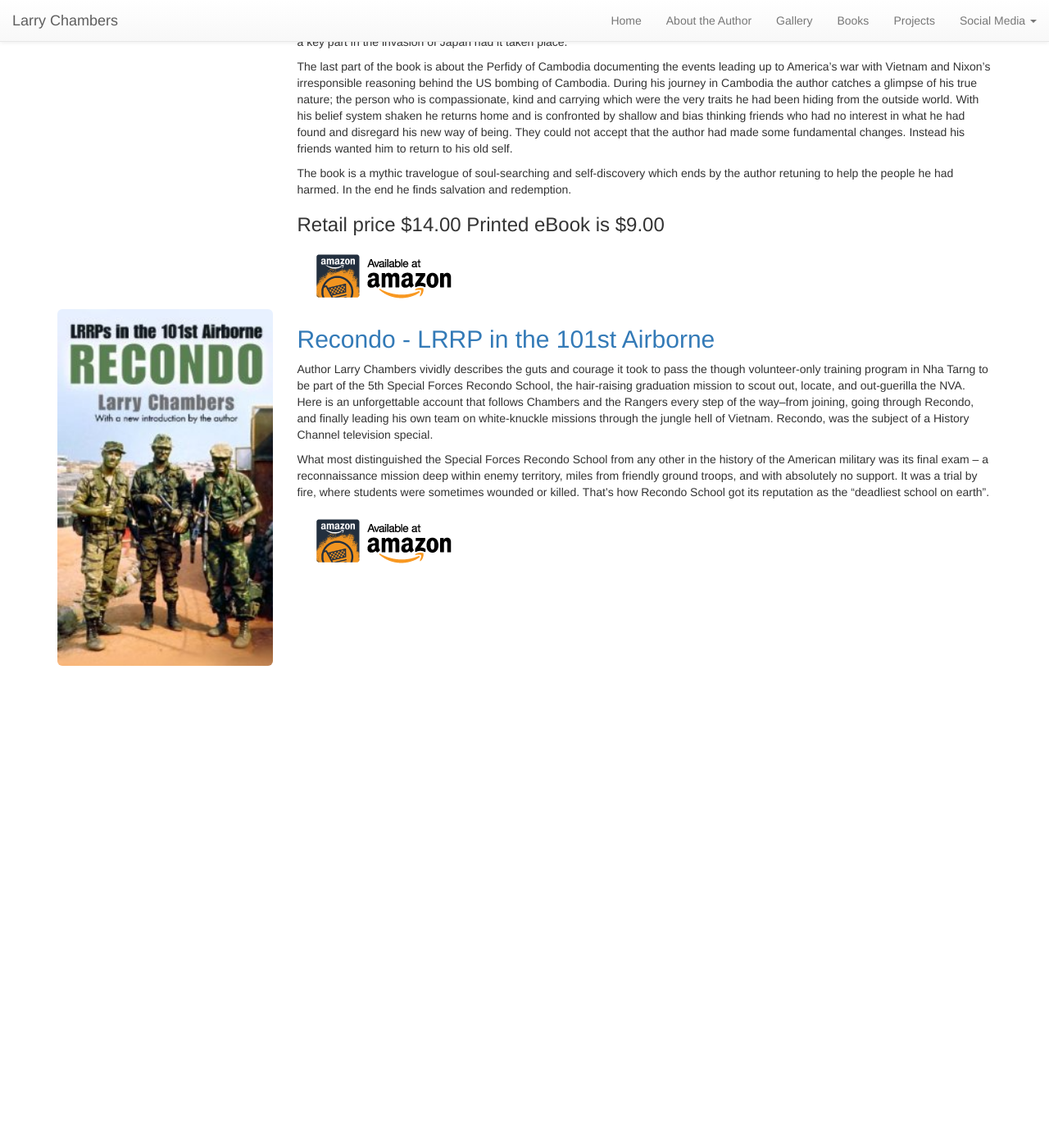
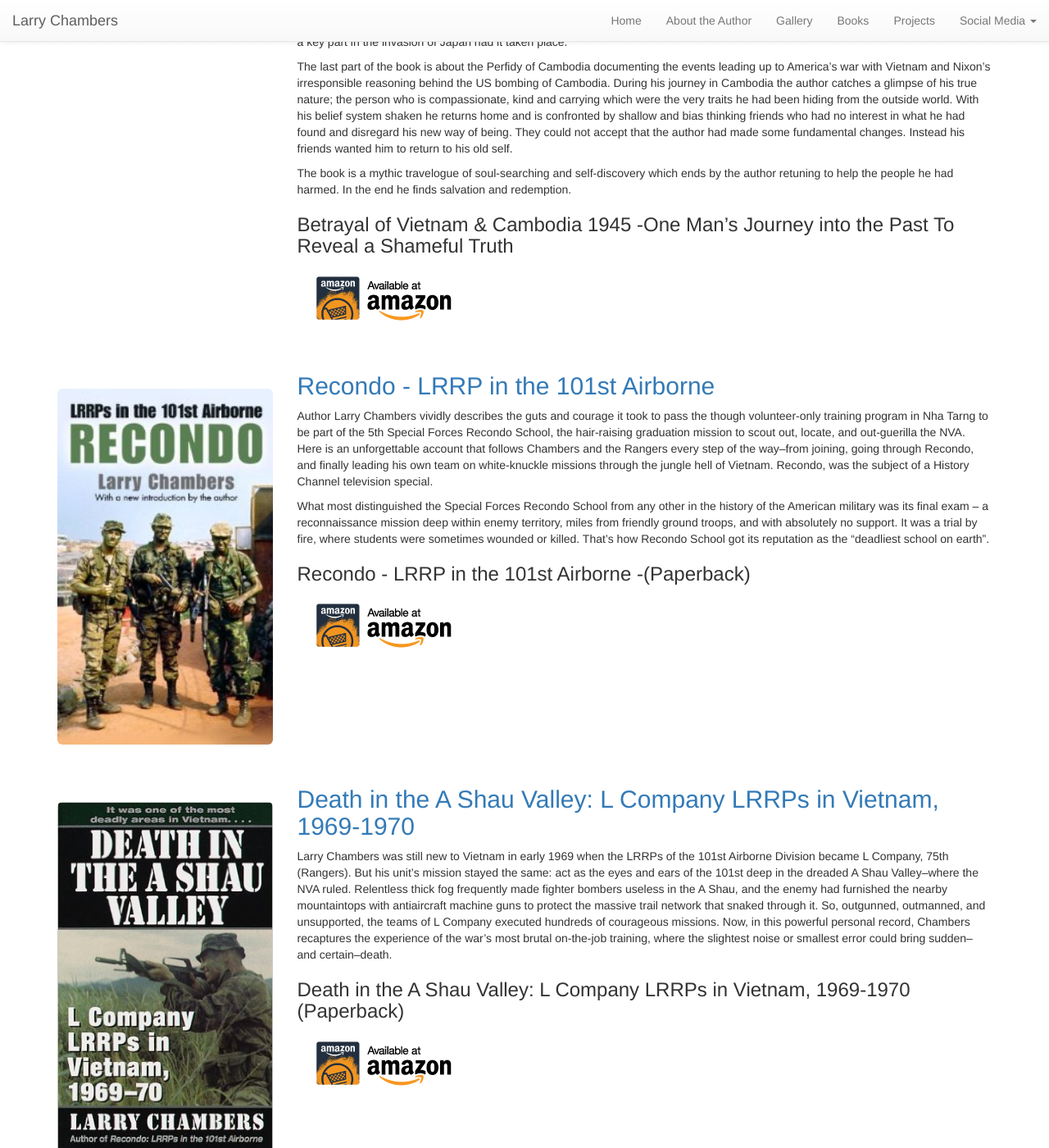
Before and after one commit to larrychambers/larrychambers.github.io, a Jekyll site: the page built from index.html, in a window 1280 px wide and 1400 px high, scrolled down 1292 px. Shown: the whole window at 82% size. Built offline with Jekyll 4.4.1, drawn with Linux system fonts in a browser that asks for light colours; nearby versions of some CDN libraries; before the commit the page ends 2134 px from its top, so only the background shows below that.

Commit message:
update content

```diff
--- /dev/null
+++ b/_posts/2016-12-01-death-in-the-a-shau-valley.markdown
@@ -0,0 +1,12 @@
+---
+layout: post
+title:  "Death in the A Shau Valley: L Company LRRPs in Vietnam, 1969-1970 "
+date:   2016-12-02 10:00:00 +0700
+cover: 6a00e009913926883301b8d210a1aa970c.jpg
+amazon: "https://www.amazon.com/Death-Shau-Valley-Company-1969-1970/dp/0804115753/ref=asap_bc?ie=UTF8"
+categories: book
+---
+
+Larry Chambers was still new to Vietnam in early 1969 when the LRRPs of the 101st Airborne Division became L Company, 75th (Rangers). But his unit's mission stayed the same: act as the eyes and ears of the 101st deep in the dreaded A Shau Valley--where the NVA ruled. Relentless thick fog frequently made fighter bombers useless in the A Shau, and the enemy had furnished the nearby mountaintops with antiaircraft machine guns to protect the massive trail network that snaked through it. So, outgunned, outmanned, and unsupported, the teams of L Company executed hundreds of courageous missions. Now, in this powerful personal record, Chambers recaptures the experience of the war's most brutal on-the-job training, where the slightest noise or smallest error could bring sudden--and certain--death.
+
+### Death in the A Shau Valley: L Company LRRPs in Vietnam, 1969-1970 (Paperback)
--- a/_posts/2016-12-01-recondo-lrrp-in-the-101st-airborne.markdown
+++ b/_posts/2016-12-02-recondo-lrrp-in-the-101st-airborne.markdown
@@ -10,3 +10,5 @@ categories: book
 Author Larry Chambers vividly describes the guts and courage it took to pass the though volunteer-only training program in Nha Tarng to be part of the 5th Special Forces Recondo School, the hair-raising graduation mission to scout out, locate, and out-guerilla the NVA. Here is an unforgettable account that follows Chambers and the Rangers every step of the way--from joining, going through Recondo, and finally leading his own team on white-knuckle missions through the jungle hell of Vietnam. Recondo, was the subject of a History Channel television special.
 
 What most distinguished the Special Forces Recondo School from any other in the history of the American military was its final exam -- a reconnaissance mission deep within enemy territory, miles from friendly ground troops, and with absolutely no support.  It was a trial by fire, where students were sometimes wounded or killed.  That’s how Recondo School got its reputation as the “deadliest school on earth”.
+
+### Recondo - LRRP in the 101st Airborne -(Paperback)
--- a/_posts/2016-12-02-betrayal-of-vietnam-and-cambodia-1945.markdown
+++ b/_posts/2016-12-03-betrayal-of-vietnam-and-cambodia-1945.markdown
@@ -23,4 +23,4 @@ The last part of the book is about the Perfidy of Cambodia documenting the event
 
 The book is a mythic travelogue of soul-searching and self-discovery which ends by the author retuning to help the people he had harmed. In the end he finds salvation and redemption.
 
-### Retail price $14.00 Printed eBook is $9.00
+### Betrayal of Vietnam & Cambodia 1945 -One Man’s Journey into the Past To Reveal a Shameful Truth
--- a/index.html
+++ b/index.html
@@ -6,8 +6,9 @@ layout: home
 ---
 
 {% for post in site.posts %}
-  <div class="row">
+  <div class="row" style="margin-bottom: 30px;">
     <div class="col-md-3">
+      <br><br>
       <img class="img-responsive img-rounded" src="{{ site.url }}/images/{{ post.cover }}" alt="{{ post.title }}" style="width: 100%">
     </div>
     <div class="col-md-9">
```
Also changed, not shown: other parts of _posts/2016-12-02-recondo-lrrp-in-the-101st-airborne.markdown (+1 -1 lines), other parts of _posts/2016-12-03-betrayal-of-vietnam-and-cambodia-1945.markdown (+1 -1 lines), images/6a00e009913926883301b8d210a1aa970c.jpg (added).
